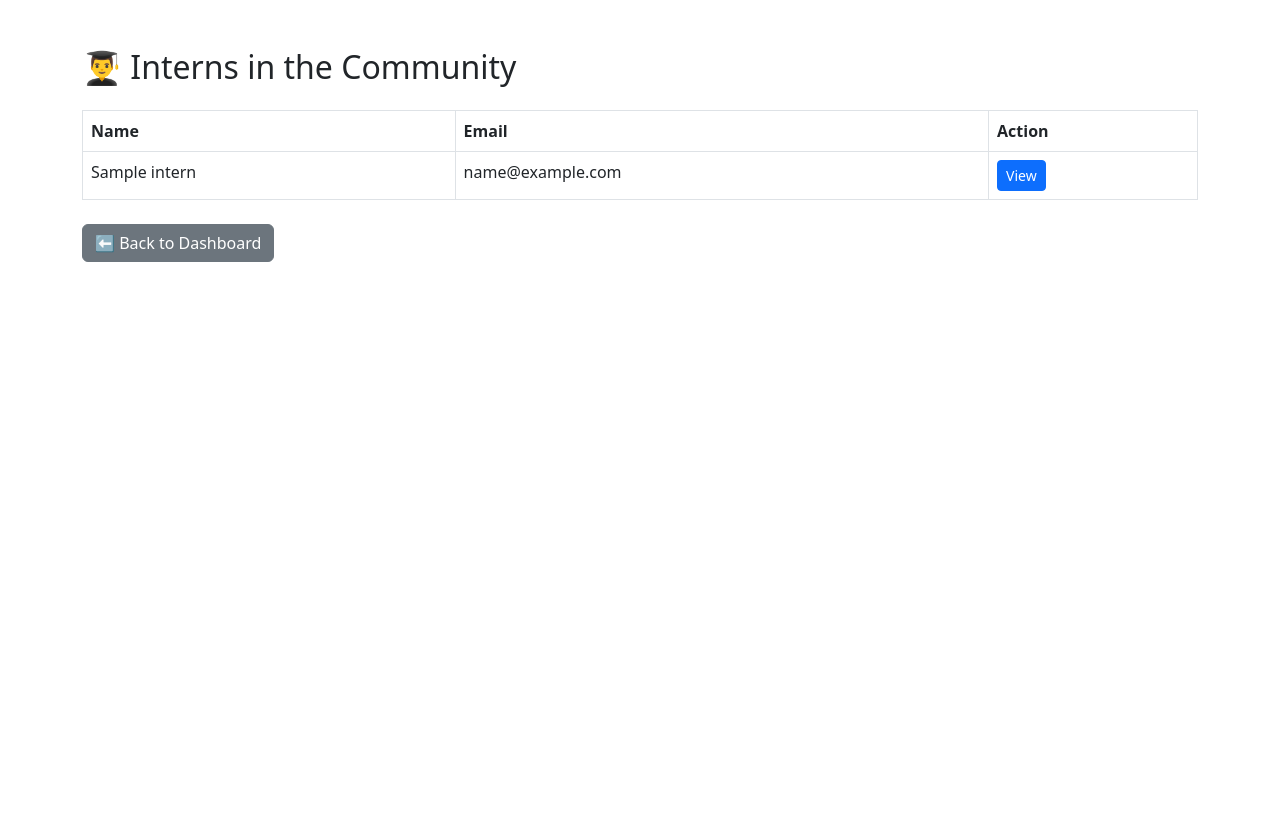
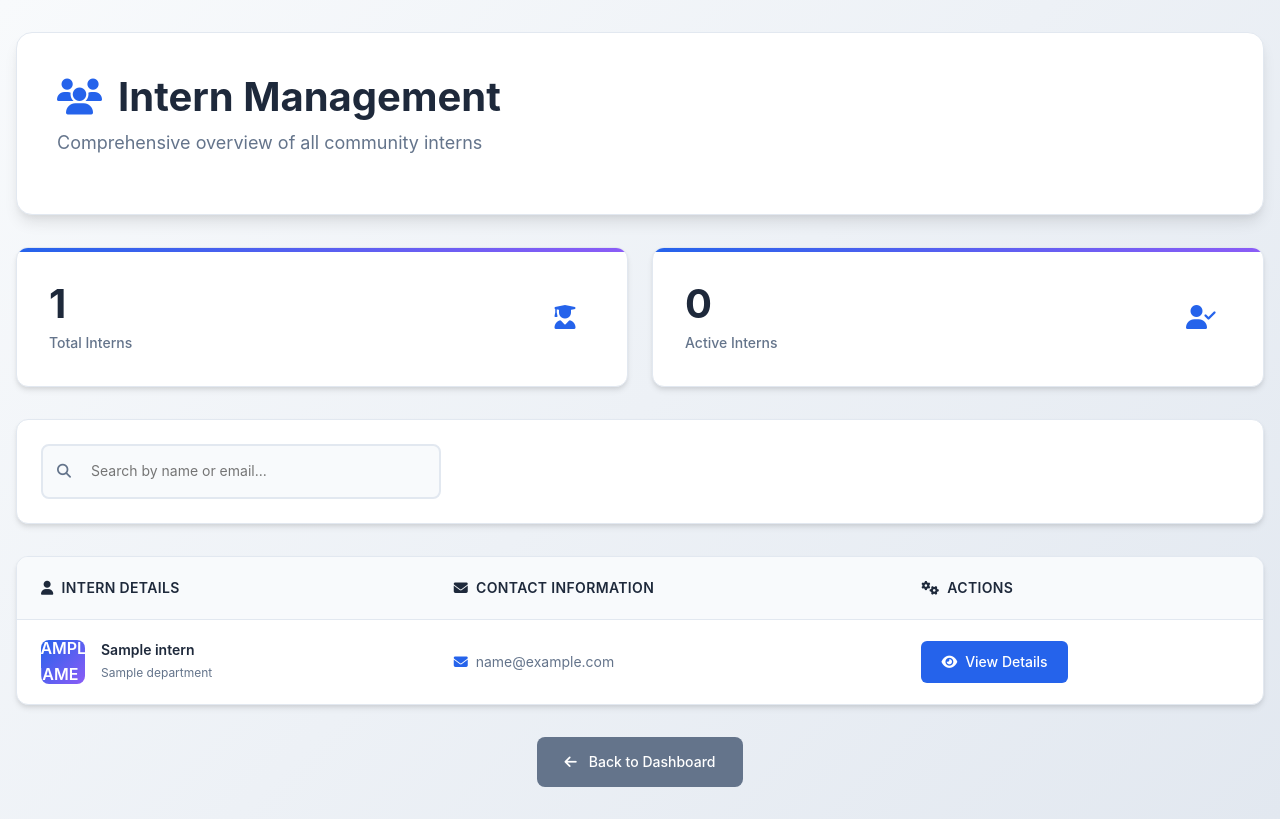
Before and after one commit to rxnjitth/Intern_Management_Portal, a Django app: template ips_intern/templates/all_interns.html in a window 1280 px wide. Before the commit the page ends 262 px from the top, so only its background shows below. Run offline with Django 5.2, Linux system fonts and the light colour scheme; the template is opened without the code that fills it: most values are stand-ins (such as "Sample title", 1, 10 or a date in 2020).

Commit message:
all_intern.html ui updated :)

```diff
--- /dev/null
+++ b/ips_intern/static/css/all_intern.css
@@ -0,0 +1,400 @@
+
+        :root {
+            --primary-color: #2563eb;
+            --secondary-color: #64748b;
+            --success-color: #10b981;
+            --accent-color: #8b5cf6;
+            --surface-color: #ffffff;
+            --surface-secondary: #f8fafc;
+            --text-primary: #1e293b;
+            --text-secondary: #64748b;
+            --border-color: #e2e8f0;
+            --shadow-light: 0 1px 3px 0 rgba(0, 0, 0, 0.1), 0 1px 2px 0 rgba(0, 0, 0, 0.06);
+            --shadow-medium: 0 4px 6px -1px rgba(0, 0, 0, 0.1), 0 2px 4px -1px rgba(0, 0, 0, 0.06);
+            --shadow-large: 0 10px 15px -3px rgba(0, 0, 0, 0.1), 0 4px 6px -2px rgba(0, 0, 0, 0.05);
+        }
+
+        * {
+            margin: 0;
+            padding: 0;
+            box-sizing: border-box;
+        }
+
+        body {
+            background: linear-gradient(135deg, #f8fafc 0%, #e2e8f0 100%);
+            min-height: 100vh;
+            font-family: 'Inter', -apple-system, BlinkMacSystemFont, 'Segoe UI', sans-serif;
+            color: var(--text-primary);
+            line-height: 1.6;
+        }
+
+        .main-container {
+            max-width: 1400px;
+            margin: 0 auto;
+            padding: 2rem 1rem;
+        }
+
+        .header-card {
+            background: var(--surface-color);
+            border-radius: 16px;
+            padding: 2.5rem;
+            margin-bottom: 2rem;
+            box-shadow: var(--shadow-large);
+            border: 1px solid var(--border-color);
+            position: relative;
+            overflow: hidden;
+        }
+
+        .header-card::before {
+            content: '';
+            position: absolute;
+            top: 0;
+            right: 0;
+            width: 200px;
+            height: 200px;
+            background: linear-gradient(135deg, var(--primary-color)20, var(--accent-color)10);
+            border-radius: 50%;
+            transform: translate(50%, -50%);
+            opacity: 0.1;
+        }
+
+        .header-content {
+            position: relative;
+            z-index: 2;
+        }
+
+        .page-title {
+            font-size: 2.5rem;
+            font-weight: 700;
+            color: var(--text-primary);
+            margin-bottom: 0.5rem;
+            display: flex;
+            align-items: center;
+            gap: 1rem;
+        }
+
+        .page-title i {
+            color: var(--primary-color);
+            font-size: 2.25rem;
+        }
+
+        .page-subtitle {
+            font-size: 1.125rem;
+            color: var(--text-secondary);
+            font-weight: 400;
+        }
+
+        .stats-section {
+            display: grid;
+            grid-template-columns: repeat(auto-fit, minmax(280px, 1fr));
+            gap: 1.5rem;
+            margin-bottom: 2rem;
+        }
+
+        .stat-card {
+            background: var(--surface-color);
+            border-radius: 12px;
+            padding: 2rem;
+            box-shadow: var(--shadow-medium);
+            border: 1px solid var(--border-color);
+            transition: all 0.3s cubic-bezier(0.4, 0, 0.2, 1);
+            position: relative;
+            overflow: hidden;
+        }
+
+        .stat-card::before {
+            content: '';
+            position: absolute;
+            top: 0;
+            left: 0;
+            width: 100%;
+            height: 4px;
+            background: linear-gradient(90deg, var(--primary-color), var(--accent-color));
+        }
+
+        .stat-card:hover {
+            transform: translateY(-4px);
+            box-shadow: var(--shadow-large);
+        }
+
+        .stat-content {
+            display: flex;
+            justify-content: space-between;
+            align-items: center;
+        }
+
+        .stat-info h3 {
+            font-size: 2.5rem;
+            font-weight: 700;
+            color: var(--text-primary);
+            margin-bottom: 0.25rem;
+        }
+
+        .stat-info p {
+            color: var(--text-secondary);
+            font-size: 0.875rem;
+            font-weight: 500;
+            margin: 0;
+        }
+
+        .stat-icon {
+            width: 60px;
+            height: 60px;
+            border-radius: 12px;
+            background: linear-gradient(135deg, var(--primary-color)15, var(--accent-color)15);
+            display: flex;
+            align-items: center;
+            justify-content: center;
+            color: var(--primary-color);
+            font-size: 1.5rem;
+        }
+
+        .controls-section {
+            background: var(--surface-color);
+            border-radius: 12px;
+            padding: 1.5rem;
+            margin-bottom: 2rem;
+            box-shadow: var(--shadow-medium);
+            border: 1px solid var(--border-color);
+        }
+
+        .search-container {
+            position: relative;
+            max-width: 400px;
+        }
+
+        .search-input {
+            width: 100%;
+            padding: 0.875rem 1rem 0.875rem 3rem;
+            border: 2px solid var(--border-color);
+            border-radius: 8px;
+            font-size: 0.875rem;
+            transition: all 0.2s ease;
+            background: var(--surface-secondary);
+        }
+
+        .search-input:focus {
+            outline: none;
+            border-color: var(--primary-color);
+            background: var(--surface-color);
+            box-shadow: 0 0 0 3px rgba(37, 99, 235, 0.1);
+        }
+
+        .search-icon {
+            position: absolute;
+            left: 1rem;
+            top: 50%;
+            transform: translateY(-50%);
+            color: var(--text-secondary);
+            font-size: 0.875rem;
+        }
+
+        .table-container {
+            background: var(--surface-color);
+            border-radius: 12px;
+            overflow: hidden;
+            box-shadow: var(--shadow-medium);
+            border: 1px solid var(--border-color);
+            margin-bottom: 2rem;
+        }
+
+        .data-table {
+            width: 100%;
+            margin: 0;
+            border-collapse: collapse;
+        }
+
+        .data-table thead {
+            background: var(--surface-secondary);
+        }
+
+        .data-table thead th {
+            padding: 1.25rem 1.5rem;
+            text-align: left;
+            font-weight: 600;
+            font-size: 0.875rem;
+            color: var(--text-primary);
+            border-bottom: 1px solid var(--border-color);
+            text-transform: uppercase;
+            letter-spacing: 0.025em;
+        }
+
+        .data-table tbody tr {
+            transition: all 0.2s ease;
+            border-bottom: 1px solid var(--border-color);
+        }
+
+        .data-table tbody tr:hover {
+            background: var(--surface-secondary);
+        }
+
+        .data-table tbody tr:last-child {
+            border-bottom: none;
+        }
+
+        .data-table tbody td {
+            padding: 1.25rem 1.5rem;
+            vertical-align: middle;
+        }
+
+        .intern-profile {
+            display: flex;
+            align-items: center;
+            gap: 1rem;
+        }
+
+        .intern-avatar {
+            width: 44px;
+            height: 44px;
+            border-radius: 8px;
+            background: linear-gradient(135deg, var(--primary-color), var(--accent-color));
+            display: flex;
+            align-items: center;
+            justify-content: center;
+            color: white;
+            font-weight: 600;
+            font-size: 1rem;
+        }
+
+        .intern-details h6 {
+            font-size: 0.875rem;
+            font-weight: 600;
+            color: var(--text-primary);
+            margin: 0 0 0.25rem 0;
+        }
+
+        .intern-details p {
+            font-size: 0.75rem;
+            color: var(--text-secondary);
+            margin: 0;
+        }
+
+        .contact-info {
+            display: flex;
+            align-items: center;
+            gap: 0.5rem;
+            color: var(--text-secondary);
+            font-size: 0.875rem;
+        }
+
+        .contact-info i {
+            color: var(--primary-color);
+        }
+
+        .action-button {
+            background: var(--primary-color);
+            color: white;
+            border: none;
+            padding: 0.625rem 1.25rem;
+            border-radius: 6px;
+            font-size: 0.875rem;
+            font-weight: 500;
+            text-decoration: none;
+            display: inline-flex;
+            align-items: center;
+            gap: 0.5rem;
+            transition: all 0.2s ease;
+            cursor: pointer;
+        }
+
+        .action-button:hover {
+            background: #1d4ed8;
+            color: white;
+            transform: translateY(-1px);
+            box-shadow: var(--shadow-medium);
+        }
+
+        .back-button {
+            background: var(--text-secondary);
+            color: white;
+            border: none;
+            padding: 0.875rem 1.75rem;
+            border-radius: 8px;
+            font-size: 0.875rem;
+            font-weight: 500;
+            text-decoration: none;
+            display: inline-flex;
+            align-items: center;
+            gap: 0.75rem;
+            transition: all 0.2s ease;
+            cursor: pointer;
+        }
+
+        .back-button:hover {
+            background: #475569;
+            color: white;
+            transform: translateY(-1px);
+            box-shadow: var(--shadow-medium);
+        }
+
+        .empty-state {
+            text-align: center;
+            padding: 4rem 2rem;
+            color: var(--text-secondary);
+        }
+
+        .empty-state i {
+            font-size: 3rem;
+            margin-bottom: 1rem;
+            color: var(--text-secondary);
+            opacity: 0.5;
+        }
+
+        .empty-state h5 {
+            font-size: 1.25rem;
+            font-weight: 600;
+            color: var(--text-primary);
+            margin-bottom: 0.5rem;
+        }
+
+        .fade-in {
+            animation: fadeIn 0.6s cubic-bezier(0.4, 0, 0.2, 1);
+        }
+
+        @keyframes fadeIn {
+            from {
+                opacity: 0;
+                transform: translateY(24px);
+            }
+            to {
+                opacity: 1;
+                transform: translateY(0);
+            }
+        }
+
+        @media (max-width: 768px) {
+            .main-container {
+                padding: 1rem;
+            }
+
+            .header-card {
+                padding: 2rem;
+            }
+
+            .page-title {
+                font-size: 2rem;
+            }
+
+            .stats-section {
+                grid-template-columns: 1fr;
+            }
+
+            .data-table {
+                font-size: 0.8rem;
+            }
+
+            .data-table thead th,
+            .data-table tbody td {
+                padding: 1rem;
+            }
+
+            .intern-profile {
+                flex-direction: column;
+                align-items: flex-start;
+                gap: 0.5rem;
+            }
+
+            .search-container {
+                max-width: 100%;
+            }
+        }
--- /dev/null
+++ b/ips_intern/static/js/all_intern.js
@@ -0,0 +1,108 @@
+
+        document.addEventListener('DOMContentLoaded', function() {
+            // Initialize statistics
+            const totalInterns = document.querySelectorAll('.intern-row').length;
+            const activeInterns = Math.floor(totalInterns * 0.85); // Assume 85% are active
+
+            // Animate counters
+            animateCounter('totalInterns', totalInterns);
+            animateCounter('activeInterns', activeInterns);
+
+            // Search functionality
+            const searchInput = document.getElementById('searchInput');
+            const tableRows = document.querySelectorAll('.intern-row');
+
+            searchInput.addEventListener('input', function(e) {
+                const searchTerm = e.target.value.toLowerCase().trim();
+
+                tableRows.forEach(row => {
+                    const name = row.querySelector('.intern-details h6').textContent.toLowerCase();
+                    const email = row.querySelector('.contact-info span').textContent.toLowerCase();
+
+                    if (name.includes(searchTerm) || email.includes(searchTerm)) {
+                        row.style.display = '';
+                        row.style.animation = 'fadeIn 0.3s ease';
+                    } else {
+                        row.style.display = 'none';
+                    }
+                });
+
+                // Update empty state visibility
+                const visibleRows = Array.from(tableRows).filter(row =>
+                    row.style.display !== 'none'
+                );
+
+                if (visibleRows.length === 0 && searchTerm) {
+                    showNoResultsMessage();
+                } else {
+                    hideNoResultsMessage();
+                }
+            });
+
+            // Add hover effects to action buttons
+            const actionButtons = document.querySelectorAll('.action-button');
+            actionButtons.forEach(button => {
+                button.addEventListener('mouseenter', function() {
+                    this.style.transform = 'translateY(-2px)';
+                });
+
+                button.addEventListener('mouseleave', function() {
+                    this.style.transform = 'translateY(0)';
+                });
+            });
+
+            // Add staggered animation to table rows
+            const rows = document.querySelectorAll('.intern-row');
+            rows.forEach((row, index) => {
+                row.style.animationDelay = `${index * 0.05}s`;
+                row.classList.add('fade-in');
+            });
+        });
+
+        function animateCounter(elementId, targetValue) {
+            const element = document.getElementById(elementId);
+            const duration = 1000; // 1 second
+            const steps = 30;
+            const increment = targetValue / steps;
+            let currentValue = 0;
+            let step = 0;
+
+            const timer = setInterval(() => {
+                step++;
+                currentValue += increment;
+
+                if (step >= steps) {
+                    element.textContent = targetValue;
+                    clearInterval(timer);
+                } else {
+                    element.textContent = Math.floor(currentValue);
+                }
+            }, duration / steps);
+        }
+
+        function showNoResultsMessage() {
+            const tbody = document.getElementById('internsTableBody');
+            const existingMessage = tbody.querySelector('.no-results');
+
+            if (!existingMessage) {
+                const row = document.createElement('tr');
+                row.className = 'no-results';
+                row.innerHTML = `
+                    <td colspan="3">
+                        <div class="empty-state">
+                            <i class="fas fa-search"></i>
+                            <h5>No Results Found</h5>
+                            <p>No interns match your search criteria.</p>
+                        </div>
+                    </td>
+                `;
+                tbody.appendChild(row);
+            }
+        }
+
+        function hideNoResultsMessage() {
+            const noResultsRow = document.querySelector('.no-results');
+            if (noResultsRow) {
+                noResultsRow.remove();
+            }
+        }
--- a/ips_intern/templates/all_interns.html
+++ b/ips_intern/templates/all_interns.html
@@ -1,41 +1,123 @@
+{% load static %}
 <!DOCTYPE html>
-<html>
+<html lang="en">
 <head>
+    <meta charset="UTF-8">
+    <meta name="viewport" content="width=device-width, initial-scale=1.0">
     <title>All Interns | IPS Admin</title>
     <link href="https://cdn.jsdelivr.net/npm/bootstrap@5.3.0/dist/css/bootstrap.min.css" rel="stylesheet">
+    <link href="https://cdnjs.cloudflare.com/ajax/libs/font-awesome/6.4.0/css/all.min.css" rel="stylesheet">
+    <link rel="stylesheet" href="{% static 'css/all_intern.css' %}">
 </head>
 <body>
-<div class="container mt-5">
-  <h2 class="mb-4">👨‍🎓 Interns in the Community</h2>
+    <div class="main-container">
+        <!-- Header Section -->
+        <div class="header-card fade-in">
+            <div class="header-content">
+                <h1 class="page-title">
+                    <i class="fas fa-users"></i>
+                    Intern Management
+                </h1>
+                <p class="page-subtitle">Comprehensive overview of all community interns</p>
+            </div>
+        </div>
 
-  <table class="table table-bordered">
+        <!-- Statistics Section -->
+        <div class="stats-section">
+            <div class="stat-card fade-in">
+                <div class="stat-content">
+                    <div class="stat-info">
+                        <h3 id="totalInterns">0</h3>
+                        <p>Total Interns</p>
+                    </div>
+                    <div class="stat-icon">
+                        <i class="fas fa-user-graduate"></i>
+                    </div>
+                </div>
+            </div>
+            <div class="stat-card fade-in">
+                <div class="stat-content">
+                    <div class="stat-info">
+                        <h3 id="activeInterns">0</h3>
+                        <p>Active Interns</p>
+                    </div>
+                    <div class="stat-icon">
+                        <i class="fas fa-user-check"></i>
+                    </div>
+                </div>
+            </div>
+        </div>
+
+        <!-- Controls Section -->
+        <div class="controls-section fade-in">
+            <div class="search-container">
+                <i class="fas fa-search search-icon"></i>
+                <input type="text" class="search-input" placeholder="Search by name or email..." id="searchInput">
+            </div>
+        </div>
+
+        <!-- Table Section -->
+        <div class="table-container fade-in">
+            <table class="data-table" id="internsTable">
                 <thead>
                     <tr>
-        <th>Name</th>
-        <th>Email</th>
-        <th>Action</th>
+                        <th><i class="fas fa-user me-2"></i>Intern Details</th>
+                        <th><i class="fas fa-envelope me-2"></i>Contact Information</th>
+                        <th><i class="fas fa-cogs me-2"></i>Actions</th>
                     </tr>
                 </thead>
-    <tbody>
+                <tbody id="internsTableBody">
                     {% for intern in interns %}
-      <tr>
-        <td>{{ intern.name }}</td>
-        <td>{{ intern.email }}</td>
+                    <tr class="intern-row">
                         <td>
-          <a href="{% url 'intern_detail' intern.id %}" class="btn btn-sm btn-primary">View</a>
+                            <div class="intern-profile">
+                                <div class="intern-avatar">
+                                    {{ intern.name|first|upper }}
+                                </div>
+                                <div class="intern-details">
+                                    <h6>{{ intern.name }}</h6>
+                                    <p>{{ intern.department|default:"Department not specified" }}</p>
+                                </div>
+                            </div>
+                        </td>
+                        <td>
+                            <div class="contact-info">
+                                <i class="fas fa-envelope"></i>
+                                <span>{{ intern.email }}</span>
+                            </div>
+                        </td>
+                        <td>
+                            <a href="{% url 'intern_detail' intern.id %}" class="action-button">
+                                <i class="fas fa-eye"></i>
+                                View Details
+                            </a>
                         </td>
                     </tr>
                     {% empty %}
                     <tr>
-        <td colspan="3" class="text-center">No interns found.</td>
+                        <td colspan="3">
+                            <div class="empty-state">
+                                <i class="fas fa-user-graduate"></i>
+                                <h5>No Interns Available</h5>
+                                <p>There are currently no interns registered in the system.</p>
+                            </div>
+                        </td>
                     </tr>
                     {% endfor %}
                 </tbody>
             </table>
+        </div>
 
-  <div class="mt-4">
-    <a href="{% url 'admin_dashboard' %}" class="btn btn-secondary">⬅ Back to Dashboard</a>
+        <!-- Navigation -->
+        <div class="d-flex justify-content-center fade-in">
+            <a href="{% url 'admin_dashboard' %}" class="back-button">
+                <i class="fas fa-arrow-left"></i>
+                Back to Dashboard
+            </a>
         </div>
     </div>
+
+    <script src="https://cdn.jsdelivr.net/npm/bootstrap@5.3.0/dist/js/bootstrap.bundle.min.js"></script>
+    <script src="{% static 'js/all_intern.js' %}"></script>
 </body>
 </html>
```
Also changed, not shown: db.sqlite3, media/certificates/23csb38_certificate.png (added). Lines whose indentation alone changed are shown as unchanged.
